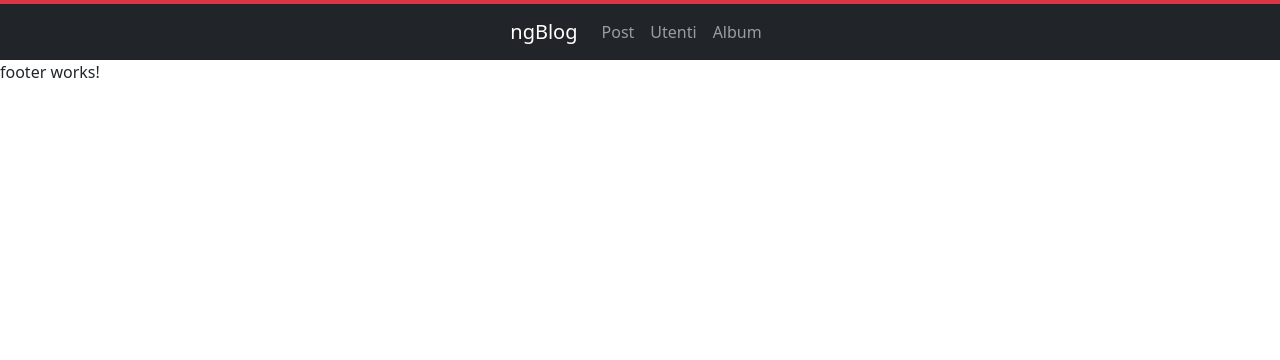
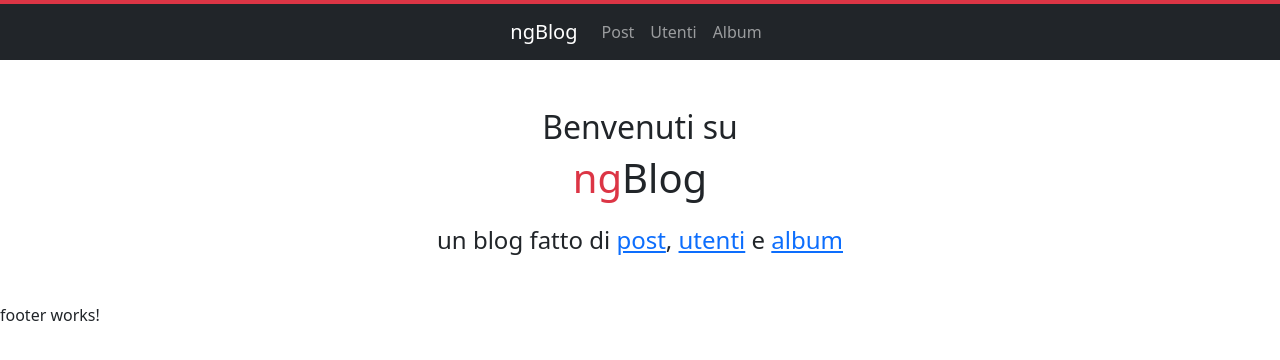
Before and after one commit to jumanjix/ngBlog, an Angular app: page / in a window 1280 px wide. Shown: the top 360 px of the page. Built offline with nearby package versions, Linux system fonts and the light colour scheme.

Commit message:
aggiunta home page

```diff
--- a/src/app/app-routing.module.ts
+++ b/src/app/app-routing.module.ts
@@ -1,13 +1,15 @@
 import { NgModule } from '@angular/core';
 import { RouterModule, Routes } from '@angular/router';
 import { AlbumsComponent } from './albums/albums.component';
+import { HomeComponent } from './home/home.component';
 import { PostsComponent } from './posts/posts.component';
 import { UsersComponent } from './users/users.component';
 
 const routes: Routes = [
   { path: 'post', component: PostsComponent },
   { path: 'users', component: UsersComponent },
-  { path: 'album', component: AlbumsComponent }
+  { path: 'album', component: AlbumsComponent },
+  { path: '', component: HomeComponent }
 ];
 
 @NgModule({
--- a/src/app/app.module.ts
+++ b/src/app/app.module.ts
@@ -8,6 +8,7 @@ import { FooterComponent } from './footer/footer.component';
 import { PostsComponent } from './posts/posts.component';
 import { UsersComponent } from './users/users.component';
 import { AlbumsComponent } from './albums/albums.component';
+import { HomeComponent } from './home/home.component';
 
 @NgModule({
   declarations: [
@@ -16,7 +17,8 @@ import { AlbumsComponent } from './albums/albums.component';
     FooterComponent,
     PostsComponent,
     UsersComponent,
-    AlbumsComponent
+    AlbumsComponent,
+    HomeComponent
   ],
   imports: [
     BrowserModule,
--- /dev/null
+++ b/src/app/home/home.component.html
@@ -0,0 +1,7 @@
+<div class="container-fluid text-center my-5">
+
+        <h2>Benvenuti su</h2>
+        <h1><span class="text-danger">ng</span>Blog</h1>
+        <h4 class="mt-4">un blog fatto di <a routerLink="post">post</a>, <a routerLink="users">utenti</a> e <a routerLink="album">album</a></h4>
+
+</div>
--- /dev/null
+++ b/src/app/home/home.component.ts
@@ -0,0 +1,15 @@
+import { Component, OnInit } from '@angular/core';
+
+@Component({
+  selector: 'app-home',
+  templateUrl: './home.component.html',
+  styleUrls: ['./home.component.css']
+})
+export class HomeComponent implements OnInit {
+
+  constructor() { }
+
+  ngOnInit(): void {
+  }
+
+}
--- a/src/app/navbar/navbar.component.html
+++ b/src/app/navbar/navbar.component.html
@@ -1,7 +1,7 @@
 <nav class="navbar navbar-expand-lg navbar-dark bg-dark border-top border-danger border-4">
     <div class="container-fluid">
         <div class="d-flex  mx-auto">
-            <a class="navbar-brand" routerLink="/">ngBlog</a>
+            <a class="navbar-brand" routerLink="">ngBlog</a>
             <button class="navbar-toggler" type="button" data-bs-toggle="collapse"
                 data-bs-target="#navbarSupportedContent" aria-controls="navbarSupportedContent" aria-expanded="false"
                 aria-label="Toggle navigation">
```
Also changed, not shown: src/app/home/home.component.css (added), 1 other file (tests, documents, lock files or other folders).
